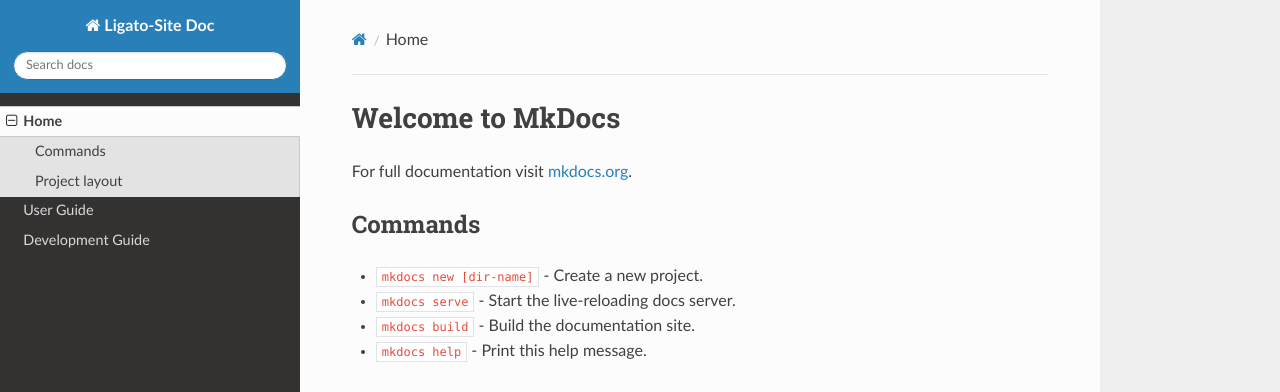
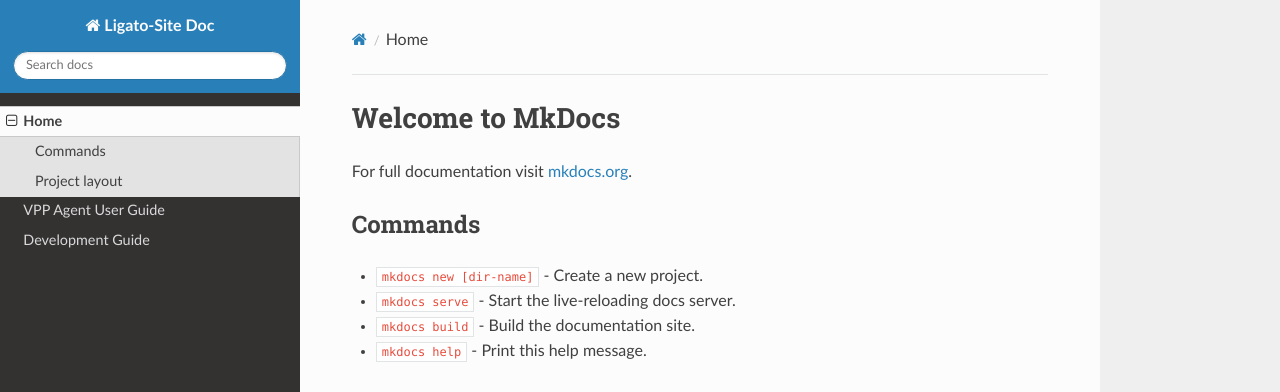
Before and after one commit to chrismetz09/ligato-docs, an MkDocs documentation site: the page built from docs/index.md, in a window 1280 px wide. Shown: the top 392 px of the page. Built offline with MkDocs 1.6.1, drawn with Linux system fonts in a browser that asks for light colours; nearby versions of some CDN libraries; old or Windows-style settings are respelled for this version of MkDocs.

Commit message:
Update mkdocs.yml

```diff
--- a/mkdocs.yml
+++ b/mkdocs.yml
@@ -4,5 +4,5 @@ theme: readthedocs
 
 pages:
     - Home: index.md
-    - User Guide: user-guide/User-Guide.md
+    - VPP Agent User Guide: user-guide/User-Guide.md
     - Development Guide: development-guide/Development-Guide.md
```
